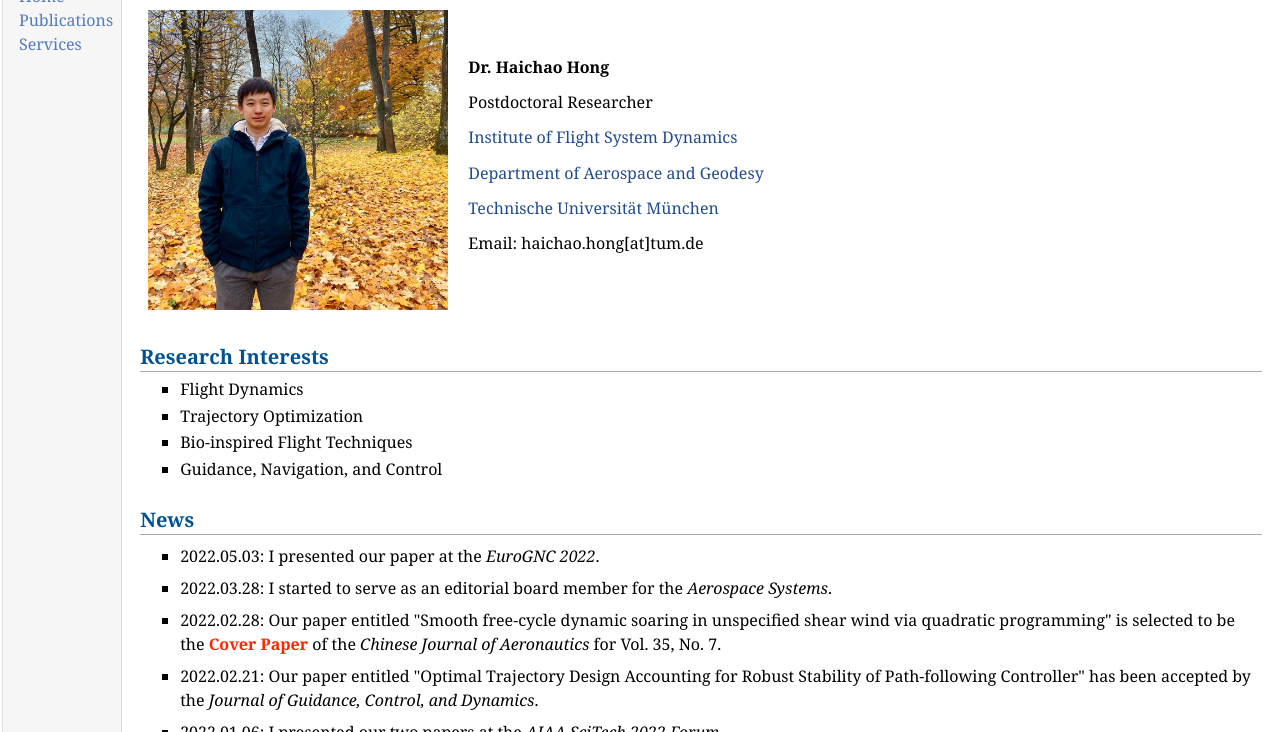
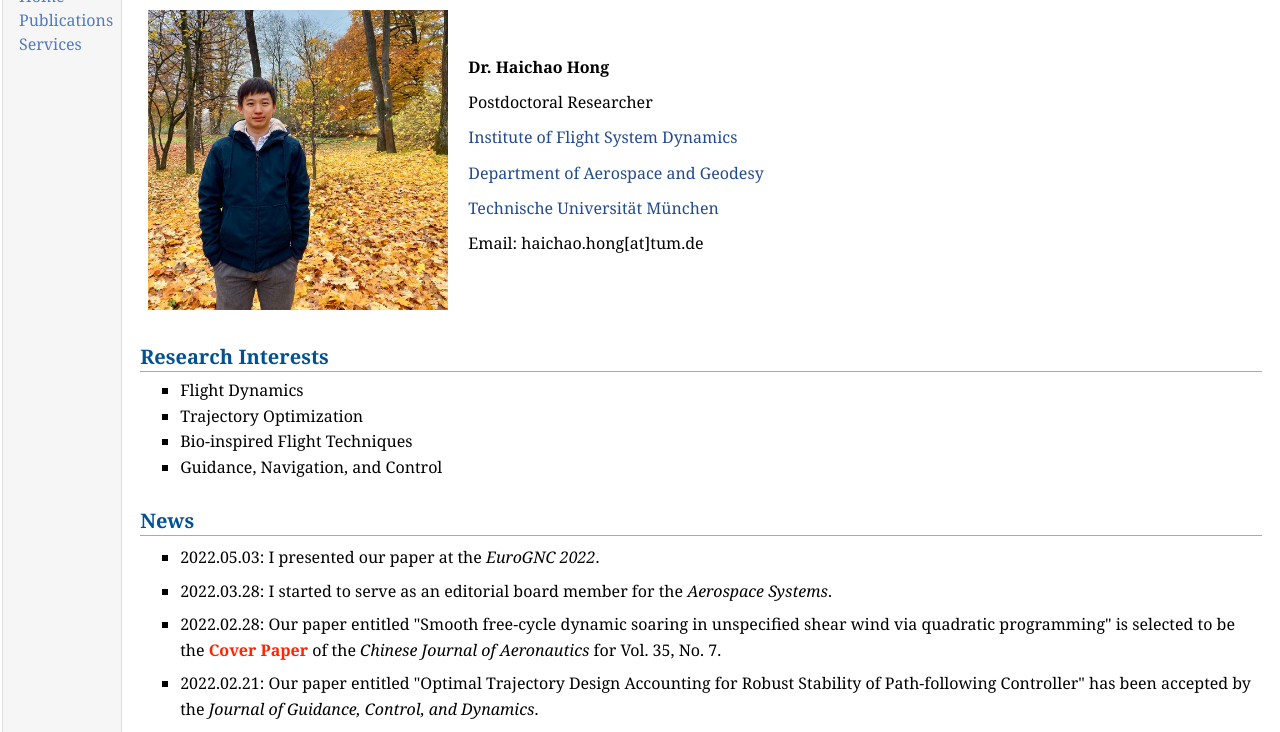
Before and after one commit to HiCiao6/haichao.de, a plain HTML site: page index.html in a window 1280 px wide. Shown: the part 68-800 px from the top of the page. Drawn offline with Linux system fonts and the light colour scheme.

Commit message:
regular update 220514

```diff
--- a/index.html
+++ b/index.html
@@ -60,25 +60,27 @@ Email: haichao.hong[at]tum.de</p><p>
 </td></tr></table>
 <h2>Research Interests
 </h2>
+<div style="width:auto;height:auto;line-height:1.6em;overflow:0;padding:0px;">
+
 <ul>
-<li><p>Flight Dynamics
+
+  <li style="margin-bottom: 0em">Flight Dynamics</li>
+
+  <li style="margin-bottom: 0em">Trajectory Optimization</li>
+
+  <li style="margin-bottom: 0em">Bio-inspired Flight Techniques</li>
+
+  <li style="margin-bottom: 0em">Guidance, Navigation, and Control</li>
+
+</ul>
+
+</div>
+
+<p>
 </p>
-</li>
-<li><p>Trajectory Optimization
-</p>
-</li>
-<li><p>Bio-inspired Flight Techniques
-</p>
-</li>
-<li><p>Guidance, Navigation, and Control
-
-
-</p>
-</li>
-</ul>
 <h2>News
 </h2>
-<div style="width:auto;height:300px;line-height:1.5em;overflow:auto;padding:0px;">
+<div style="width:auto;height:300px;line-height:1.6em;overflow:auto;padding:0px;">
 
 <ul>
 
@@ -126,7 +128,7 @@ Email: haichao.hong[at]tum.de</p><p>
 </p>
 <div id="footer">
 <div id="footer-text">
-Page generated 2022-05-14 08:25:00 W. Europe Daylight Time, by <a href="https://github.com/wsshin/jemdoc_mathjax" target="blank">jemdoc+MathJax</a>.
+Page generated 2022-05-14 08:49:07 W. Europe Daylight Time, by <a href="https://github.com/wsshin/jemdoc_mathjax" target="blank">jemdoc+MathJax</a>.
 </div>
 </div>
 </td>
```
